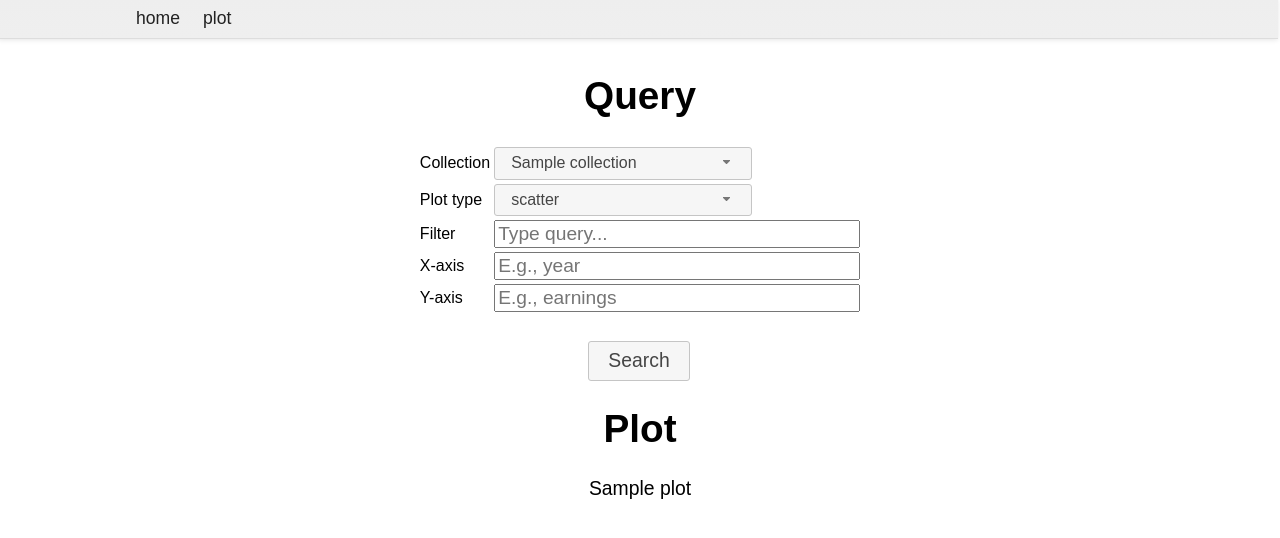
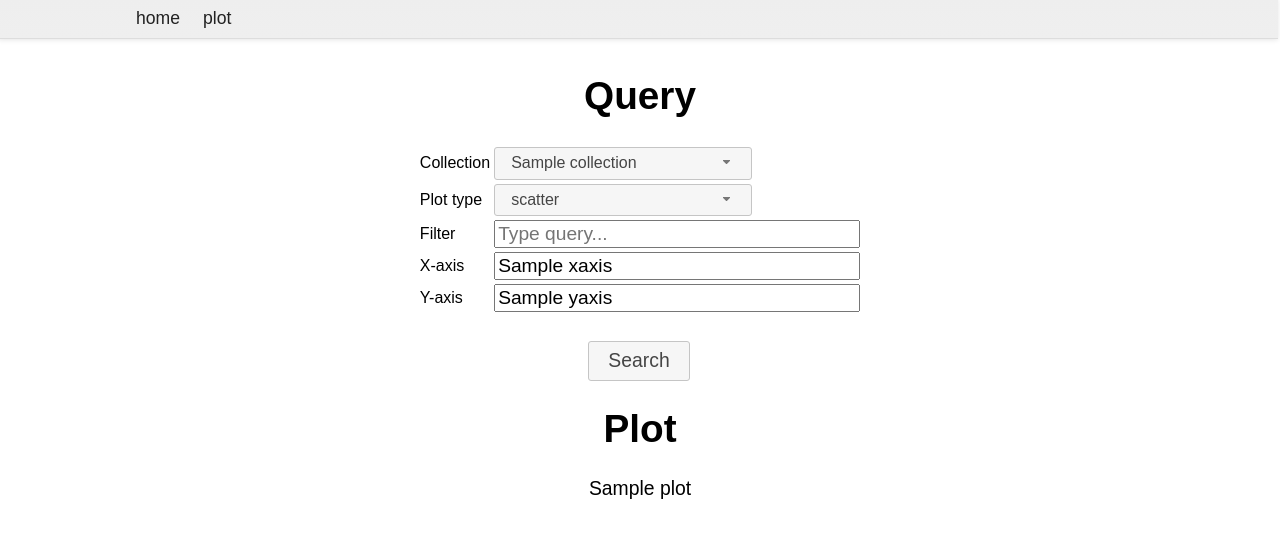
Before and after one commit to materialsvirtuallab/flamyngo, a Flask app: template flamyngo/templates/plot.html in a window 1280 px wide. Shown: the top 538 px of the page. Run offline with Flask 2, Linux system fonts and the light colour scheme; the template is opened without the code that fills it: most values are stand-ins (such as "Sample title", 1, 10 or a date in 2020); some libraries are stand-ins or nearby versions.

Commit message:
v0.5.2 release

```diff
--- a/flamyngo/__init__.py
+++ b/flamyngo/__init__.py
@@ -4,4 +4,4 @@
 
 __author__ = "Shyue Ping Ong"
 __email__ ="shyuep@gmail.com"
-__version__ = "0.5.1"
+__version__ = "0.5.2"
--- a/flamyngo/templates/index.html
+++ b/flamyngo/templates/index.html
@@ -56,7 +56,8 @@ $(function() {
 </p>
 <p id="query">
 <input type="text" name="search_string"
-               placeholder="Type query..." size="50"></p>
+               placeholder="Type query..." size="50"
+       value="{{search_string}}"></p>
 <p>
 <input type="submit" name="submit" value="Search">
 </p>
--- a/flamyngo/templates/plot.html
+++ b/flamyngo/templates/plot.html
@@ -66,19 +66,22 @@ $(function() {
         <tr>
             <td><label>Filter</label></td>
             <td><input type="text" name="search_string"
-                              placeholder="Type query..." size="30">
+                       placeholder="Type query..." size="30"
+                       value="{{search_string|safe}}">
             </td>
         </tr>
         <tr>
             <td><label>X-axis</label></td>
             <td><input type="text" name="xaxis"
-                       placeholder="E.g., year" size="30">
+                       placeholder="E.g., year" size="30"
+                       value="{{xaxis}}">
             </td>
         </tr>
         <tr>
             <td><label>Y-axis</label></td>
             <td><input type="text" name="yaxis"
-                       placeholder="E.g., earnings" size="30">
+                       placeholder="E.g., earnings" size="30"
+                       value="{{yaxis}}">
             </td>
         </tr>
         </table>
--- a/flamyngo/views.py
+++ b/flamyngo/views.py
@@ -121,7 +121,7 @@ def query():
         error_message = "No results!"
     return make_response(render_template(
         'index.html', collection_name=cname,
-        results=results, fields=fields,
+        results=results, fields=fields, search_string=search_string,
         unique_key=settings["unique_key"],
         active_collection=cname,
         collections=CNAMES,
@@ -204,7 +204,7 @@ def plot():
             ax.set_xlabel(ax.get_xlabel(), size=20)
             ax.set_ylabel(ax.get_ylabel(), size=20)
             if plot_type == "scatter":
-                plt.plot(xdata, ydata, "x")
+                plt.plot(xdata, ydata, "o")
             else:
                 values = list(range(len(xdata)))
                 plt.bar(values, ydata)
@@ -226,7 +226,8 @@ def plot():
 
     return make_response(render_template(
         'plot.html', collection_name=cname,
-        plot=svg, xaxis=xaxis, yaxis=yaxis,
+        plot=svg, search_string=search_string,
+        xaxis=xaxis, yaxis=yaxis,
         active_collection=cname,
         collections=CNAMES,
         error_message=error_message)
--- a/setup.py
+++ b/setup.py
@@ -24,7 +24,7 @@ Detailed usage instructions are available at the project's `Github page
 setup(
     name="flamyngo",
     packages=find_packages(),
-    version="0.5.1",
+    version="0.5.2",
     install_requires=["flask", "pyyaml", "monty>=0.7.0", "pymongo"],
     package_data={"flamyngo": ["static/*.*", "static/js/*.*",
                                "templates/*"]},
```
Also changed, not shown: 1 other file.
